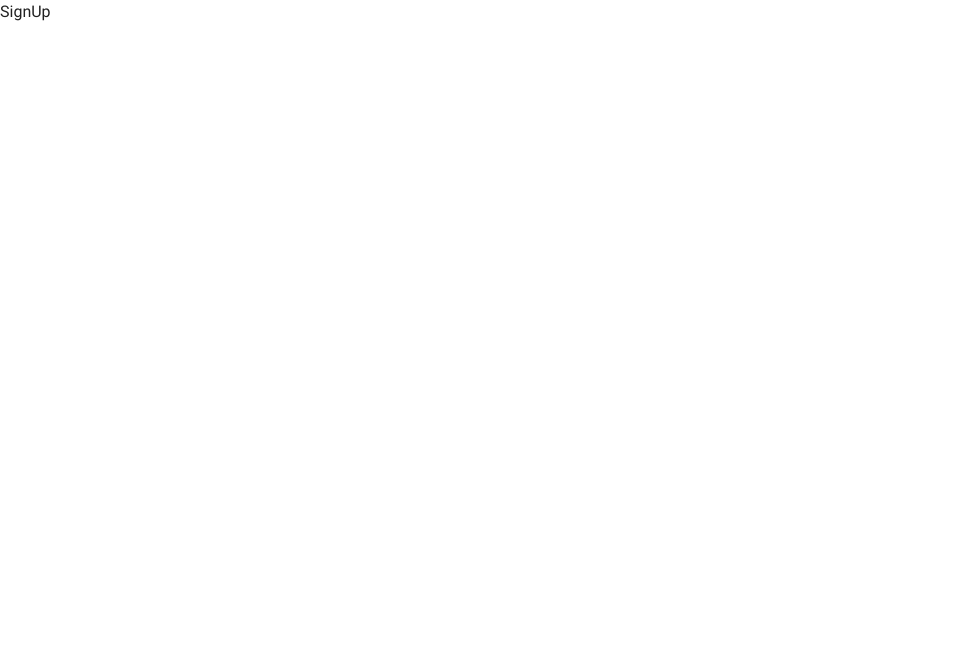
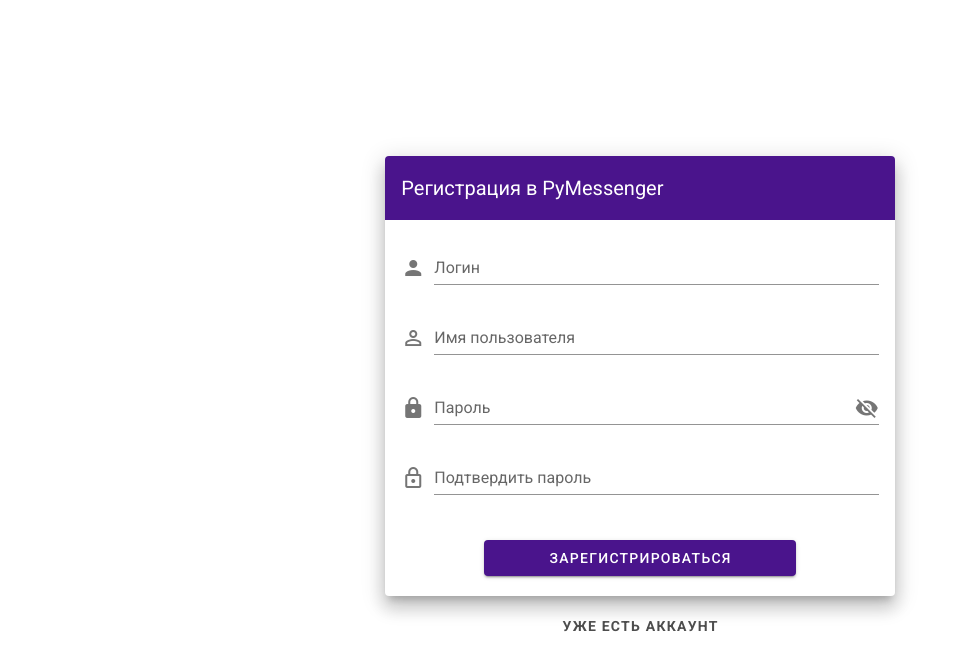
Before and after one commit to mauedem/py-messenger, a Vue app in the folder frontend-spa/: page /auth/signup in a window 1280 px wide. Shown: the top 670 px of the page, without its empty margins (0-967 px from the left). Built offline with nearby package versions, Linux system fonts and the light colour scheme.

Commit message:
[front|feat] Add auth/SignUp view

```diff
--- a/frontend-spa/src/styles/auth/sign_in.styl
+++ b/frontend-spa/src/styles/auth/sign_in.styl
@@ -1,3 +1,3 @@
-.create-user-button
-    color: secondary
+.redirect-button
+    color secondary
     font-weight bolder
--- a/frontend-spa/src/views/auth/SignIn.vue
+++ b/frontend-spa/src/views/auth/SignIn.vue
@@ -61,7 +61,7 @@
                            text
                            class="mx-auto mt-3"
                     >
-                        <span class="create-user-button">
+                        <span class="redirect-button">
                             Создать аккаунт
                         </span>
                     </v-btn>
--- a/frontend-spa/src/views/auth/SignUp.vue
+++ b/frontend-spa/src/views/auth/SignUp.vue
@@ -1,9 +1,110 @@
 <template>
-    <div>SignUp</div>
+    <v-container
+        class="fill-height"
+        fluid
+    >
+        <v-row
+            align="center"
+            justify="center"
+        >
+            <v-col
+                cols="12"
+                sm="8"
+                md="6"
+                lg="5"
+            >
+                <v-card
+                    class="elevation-12"
+                >
+                    <v-toolbar
+                        color="primary"
+                        dark
+                        flat
+                    >
+                        <v-toolbar-title class="text-center">
+                            Регистрация в PyMessenger
+                        </v-toolbar-title>
+                    </v-toolbar>
+
+                    <v-card-text>
+                        <v-form>
+                            <v-text-field
+                                v-model="form.login"
+                                label="Логин"
+                                prepend-icon="mdi-account"
+                            />
+
+                            <v-text-field
+                                v-model="form.nickname"
+                                label="Имя пользователя"
+                                prepend-icon="mdi-account-outline"
+                            />
+
+                            <v-text-field
+                                v-model="form.password"
+                                label="Пароль"
+                                prepend-icon="mdi-lock"
+                                autocomplete="on"
+                                :append-icon="isPasswordVisibe ? 'mdi-eye' : 'mdi-eye-off'"
+                                @click:append="togglePasswordVisibility"
+                                :type="isPasswordVisibe ? 'text' : 'password'"
+                            >
+                            </v-text-field>
+
+                            <v-text-field
+                                v-model="form.confirmPassword"
+                                label="Подтвердить пароль"
+                                prepend-icon="mdi-lock-outline"
+                                autocomplete="on"
+                                :type="isPasswordVisibe ? 'text' : 'password'"
+                            >
+                            </v-text-field>
+                        </v-form>
+                    </v-card-text>
+
+                    <v-card-actions class="d-flex">
+                        <v-btn class="px-16 mx-auto mb-3"
+                               color="primary"
+                        >
+                            Зарегистрироваться
+                        </v-btn>
+                    </v-card-actions>
+                </v-card>
+
+                <div class="d-flex">
+                    <v-btn to="/"
+                           text
+                           class="mx-auto mt-3"
+                    >
+                        <span class="redirect-button">
+                            Уже есть аккаунт
+                        </span>
+                    </v-btn>
+                </div>
+            </v-col>
+        </v-row>
+    </v-container>
 </template>
 
 <script>
 export default {
-    name: 'SignUp'
+    name: 'SignUp',
+
+    data: () => ({
+        form: {
+            username: '',
+            nickname: '',
+            password: '',
+            confirmPassword: ''
+        },
+
+        isPasswordVisibe: false
+    }),
+
+    methods: {
+        togglePasswordVisibility() {
+            this.isPasswordVisibe = !this.isPasswordVisibe
+        }
+    }
 }
 </script>
```
